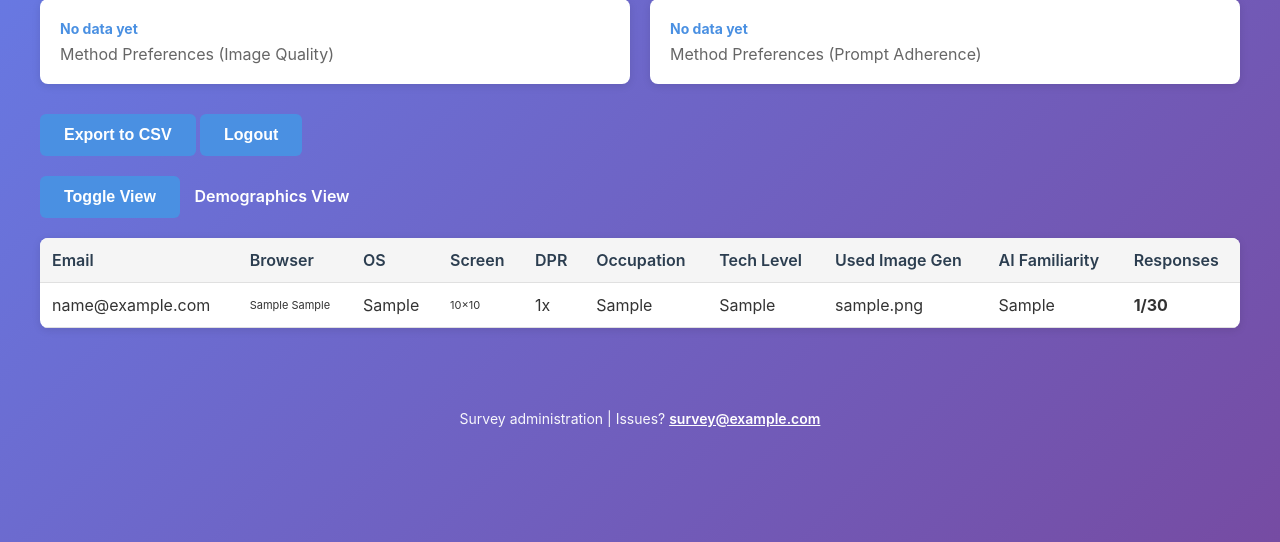
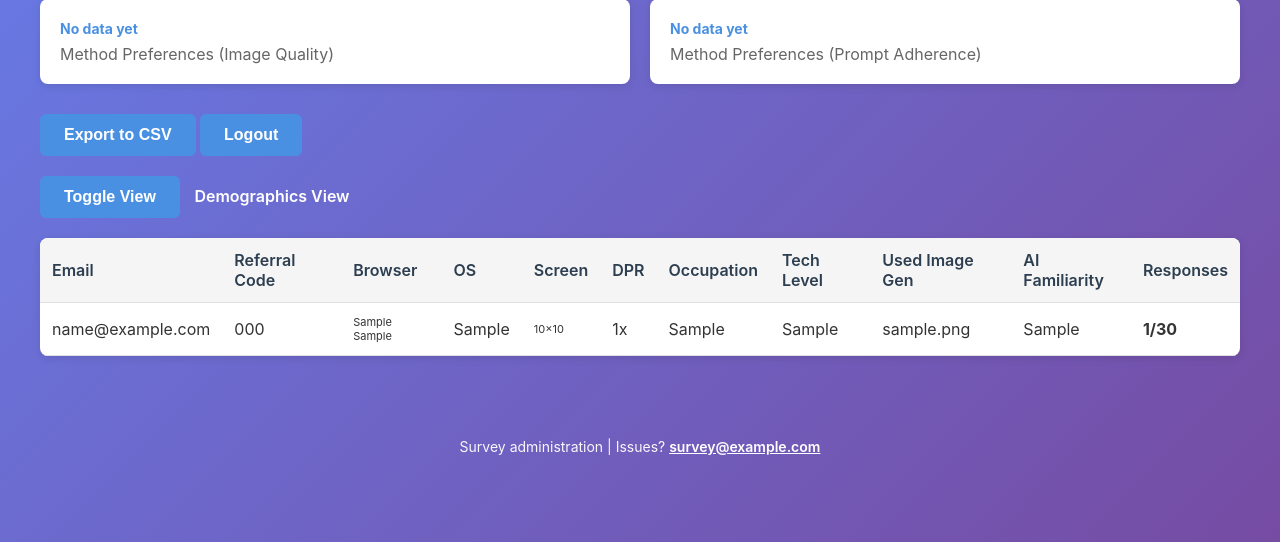
Before and after one commit to kmatzen/juxtapose, a Flask app: page /admin in a window 1280 px wide. Shown: the part 239-781 px from the top of the page. Run offline with Flask 3, Linux system fonts and the light colour scheme; the visitor is signed in with stand-in values (Sample User, id 1); tables that the repository leaves empty hold one stand-in row (values such as "Sample post").

Commit message:
Display referral code in admin Demographics View
Updated admin.html to show referral code in Demographics View:
- Added 'Referral Code' column header
- Included referral_code in participantMap
- Display code in table rows (shows '-' if no code)

Administrators can now see which access code each participant
used directly in the demographics table view.

```diff
--- a/src/survey/templates/admin.html
+++ b/src/survey/templates/admin.html
@@ -125,6 +125,7 @@
                 thead.innerHTML = `
                     <tr>
                         <th>Email</th>
+                        <th>Referral Code</th>
                         <th>Browser</th>
                         <th>OS</th>
                         <th>Screen</th>
@@ -143,6 +144,7 @@
                     if (!participantMap[row.email]) {
                         participantMap[row.email] = {
                             email: row.email,
+                            referral_code: row.referral_code,
                             browser: row.browser,
                             browser_version: row.browser_version,
                             os: row.os,
@@ -162,6 +164,7 @@
                 tbody.innerHTML = Object.values(participantMap).map(p => `
                     <tr>
                         <td>${p.email || '-'}</td>
+                        <td>${p.referral_code || '-'}</td>
                         <td style="font-size: 11px;">${p.browser || '-'} ${p.browser_version || ''}</td>
                         <td>${p.os || '-'}</td>
                         <td style="font-size: 11px;">${p.screen_width}×${p.screen_height}</td>
```
